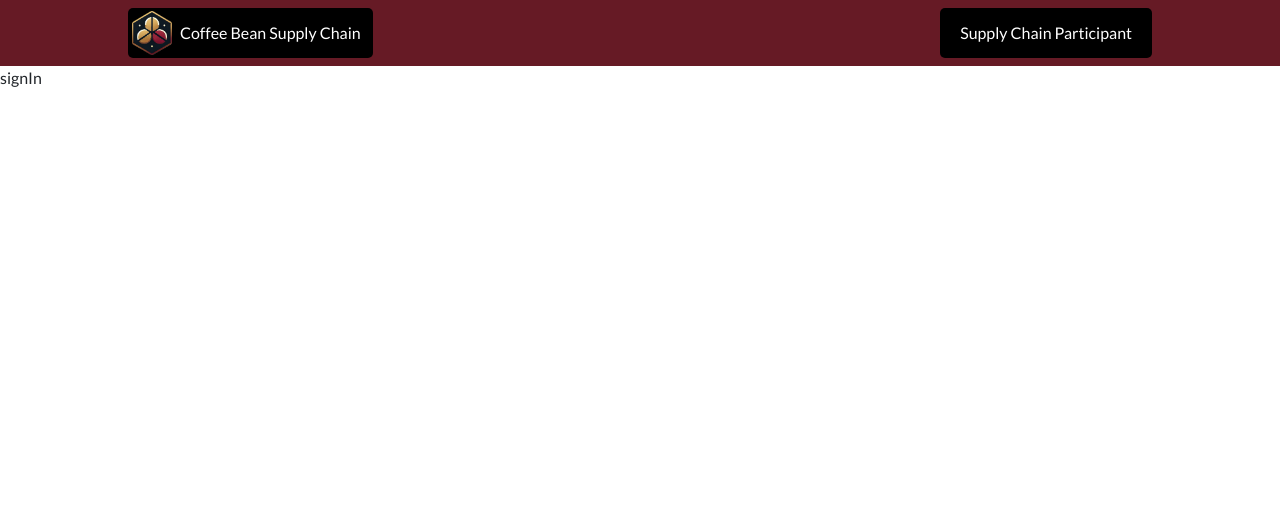
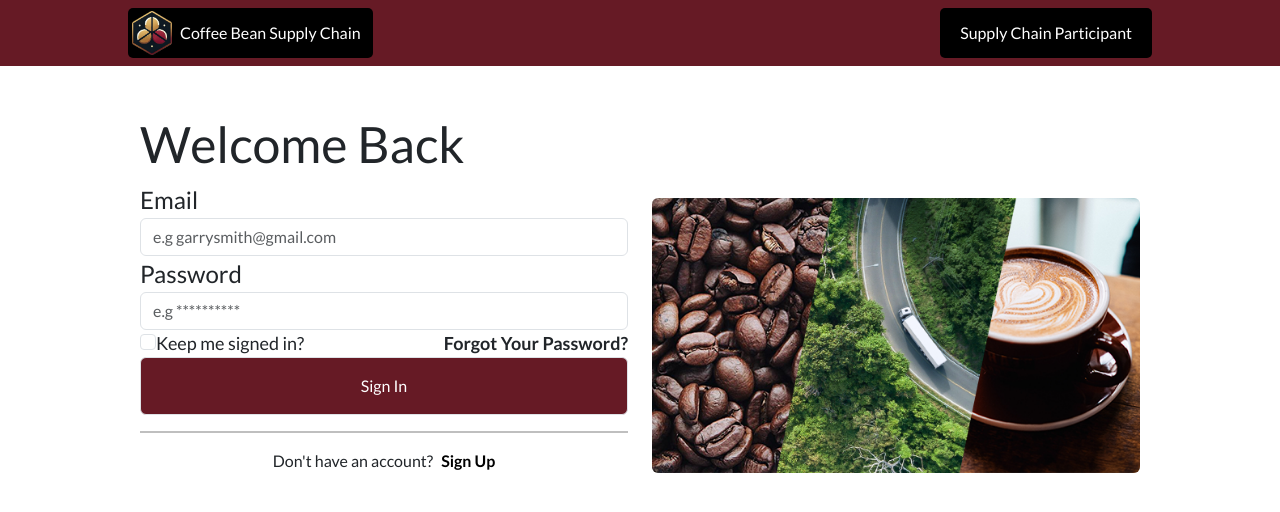
Before and after one commit to AshleyKeeling/coffee-bean-supply-chain-web-app, a React (Create React App) app in the folder frontend/: page /signIn in a window 1280 px wide. Shown: the top 512 px of the page. Built offline with nearby package versions, Linux system fonts and the light colour scheme.

Commit message:
basics of sign in and up page completed

```diff
--- a/frontend/src/css/main.css
+++ b/frontend/src/css/main.css
@@ -63,6 +63,10 @@ body {
   width: 80%;
 }
 
+hr {
+  border: 1px solid black;
+}
+
 @media (max-width: 992px) {
   .main-content { width: 85%; }
 }
--- /dev/null
+++ b/frontend/src/css/signInAndSignUp.css
@@ -0,0 +1,19 @@
+#sign-up-in-form div, #sign-up-in-form button {
+    margin: 0.75rem 0 0 0;
+}
+
+#sign-up-in-form div:last-of-type input {
+    margin-right: 0.75rem;
+}
+
+
+#sign-up-in-form input, #sign-up-in-form select {
+    border: black solid 1px;
+    font-size: larger;
+}
+
+input::placeholder {
+    color: #7A7A7A; /* Change text color */
+    font-weight: 400;
+    opacity: 1; /* Ensure visibility */
+}
--- a/frontend/src/pages/SignIn.js
+++ b/frontend/src/pages/SignIn.js
@@ -1,8 +1,82 @@
+import { useState } from "react"
+// import { useSignup } from "../Hooks/useSignup";
+
+import coffeeSupplyChain from '../assets/images/coffeeSupplyChain.png';
+import { Link } from "react-router-dom";
+
 const SignIn = () => {
+    const [email, setEmail] = useState('');
+
+    const [password, setPassword] = useState('');
+
+    const [keepSignedIn, setKeepSignedIn] = useState(false);
+
+    // const { signup, error, isLoading } = useSignup();
+
+    const handleSubmit = async (e) => {
+        e.preventDefault()
+
+        // await signup(email, password);
+        alert(`
+            Email: ${email}
+            Password: ${password}
+            Keep Signed In: ${keepSignedIn ? "Yes" : "No"}
+            `);
+    }
+
     return (
-        <div>
-            <p>signIn</p>
-        </div>
+        <div className="main-content row">
+            <h1 className="heading-1-size mt-5">Welcome Back</h1>
+            <form className="col-12 col-md-6" id="sign-up-in-form" onSubmit={handleSubmit}>
+
+                <div>
+                    <label className="heading-4-size">Email</label>
+                    <input
+                        type="email"
+                        onChange={(e) => setEmail(e.target.value)}
+                        value={email}
+                        className="form-control"
+                        placeholder="e.g garrysmith@gmail.com"
+                    />
+                </div>
+
+                <div>
+                    <label className="heading-4-size">Password</label>
+                    <input
+                        type="password"
+                        onChange={(e) => setPassword(e.target.value)}
+                        value={password}
+                        className="form-control"
+                        placeholder="e.g **********"
+                    />
+                </div>
+
+                <div className="d-flex justify-content-between align-items-center">
+                    <fieldset>
+                        <input
+                            type="checkbox"
+                            checked={keepSignedIn}
+                            className="form-check-input"
+                            onChange={(e) => setKeepSignedIn(e.target.checked)}
+                        />
+                        <label className="body-size">Keep me signed in?</label>
+                    </fieldset>
+
+                    <p className="body-size mb-0"><strong>Forgot Your Password?</strong></p>
+                </div>
+
+                <button className="button border primary-bg text-white rounded text-center py-3 w-100">Sign In</button>
+
+                {/* <button disabled={isLoading} className="btn btn-primary mt-2 mb-3">Sign Up</button> */}
+                {/* {error && <div className="error">{error}</div>} */}
+
+                <hr />
+                <span className="d-flex justify-content-center mb-3">Don't have an account? <Link to="/signUp" className="text-decoration-none text-black ms-2"><strong>Sign Up</strong></Link></span>
+            </form>
+            <div className="col-12 col-md-6 d-flex align-items-center justify-content-center">
+                <img src={coffeeSupplyChain} alt="" className=" w-100 image-fluid rounded" />
+            </div>
+        </div >
     )
 }
 
--- a/frontend/src/pages/SignUp.js
+++ b/frontend/src/pages/SignUp.js
@@ -18,14 +18,22 @@ const SignUp = () => {
         e.preventDefault()
 
         // await signup(email, password);
+        alert(`
+            Email: ${email}
+            Ethereum Address: ${ethereumAddress}
+            Role Type: ${roleType}
+            Password: ${password}
+            Confirm Password: ${confirmPassword}
+            Keep Signed In: ${keepSignedIn ? "Yes" : "No"}
+            `);
     }
 
     return (
         <div className="main-content row">
-            <h1 className="heading-1-size mt-3">Create Account</h1>
-            <form className="col-12 col-md-6" onSubmit={handleSubmit}>
-
-                <label>Email</label>
+            <h1 className="heading-1-size mt-5">Create Account</h1>
+            <form className="col-12 col-md-6" id="sign-up-in-form" onSubmit={handleSubmit}>
+                <div>
+                    <label className="heading-4-size">Email</label>
                     <input
                         type="email"
                         onChange={(e) => setEmail(e.target.value)}
@@ -33,8 +41,10 @@ const SignUp = () => {
                         className="form-control"
                         placeholder="e.g garrysmith@gmail.com"
                     />
+                </div>
 
-                <label>Ethereum Address</label>
+                <div>
+                    <label className="heading-4-size">Ethereum Address</label>
                     <input
                         type="text"
                         onChange={(e) => setEthereumAddress(e.target.value)}
@@ -42,9 +52,11 @@ const SignUp = () => {
                         className="form-control"
                         placeholder="e.g 0x1234567890abcdef...."
                     />
+                </div>
 
-                <label>Supply Chain Role</label>
-                <select value={roleType} onChange={(e) => setRoleType(e.target.value)} className="form-control">
+                <div>
+                    <label className="heading-4-size">Supply Chain Role</label>
+                    <select value={roleType} onChange={(e) => setRoleType(e.target.value)} className="form-select">
                         <option value="Manager">Manager</option>
                         <option value="Farmer">Farmer</option>
                         <option value="Harvestor">Harvestor</option>
@@ -55,8 +67,10 @@ const SignUp = () => {
                         <option value="Packaging Specialist">Packaging Specialist</option>
                         <option value="Distributor">Distributor</option>
                     </select>
+                </div>
 
-                <label>Password</label>
+                <div>
+                    <label className="heading-4-size">Password</label>
                     <input
                         type="password"
                         onChange={(e) => setPassword(e.target.value)}
@@ -64,8 +78,10 @@ const SignUp = () => {
                         className="form-control"
                         placeholder="e.g **********"
                     />
+                </div>
 
-                <label>Confirm Password</label>
+                <div>
+                    <label className="heading-4-size">Confirm Password</label>
                     <input
                         type="password"
                         onChange={(e) => setConfirmPassword(e.target.value)}
@@ -73,14 +89,18 @@ const SignUp = () => {
                         className="form-control"
                         placeholder="e.g **********"
                     />
+                </div>
 
-                <label>keep me signed in?</label>
+                <div>
                     <input
                         type="checkbox"
                         checked={keepSignedIn}
-                    className=""
+                        className="form-check-input"
                         onChange={(e) => setKeepSignedIn(e.target.checked)}
                     />
+                    <label className="body-size">keep me signed in?</label>
+                </div>
+
 
                 <button className="button border primary-bg text-white rounded text-center py-3 w-100">Sign Up</button>
 
@@ -88,7 +108,7 @@ const SignUp = () => {
                 {/* {error && <div className="error">{error}</div>} */}
 
                 <hr />
-                <span className="d-flex justify-content-center">Already have an account? <Link to="/signIn" className="text-decoration-none text-black ms-2"><strong>Sign In</strong></Link></span>
+                <span className="d-flex justify-content-center mb-3">Already have an account? <Link to="/signIn" className="text-decoration-none text-black ms-2"><strong>Sign In</strong></Link></span>
             </form>
             <div className="col-12 col-md-6 d-flex align-items-center justify-content-center">
                 <img src={coffeeOutside} alt="" className=" w-100 image-fluid rounded" />
```
Lines whose indentation alone changed are shown as unchanged.
